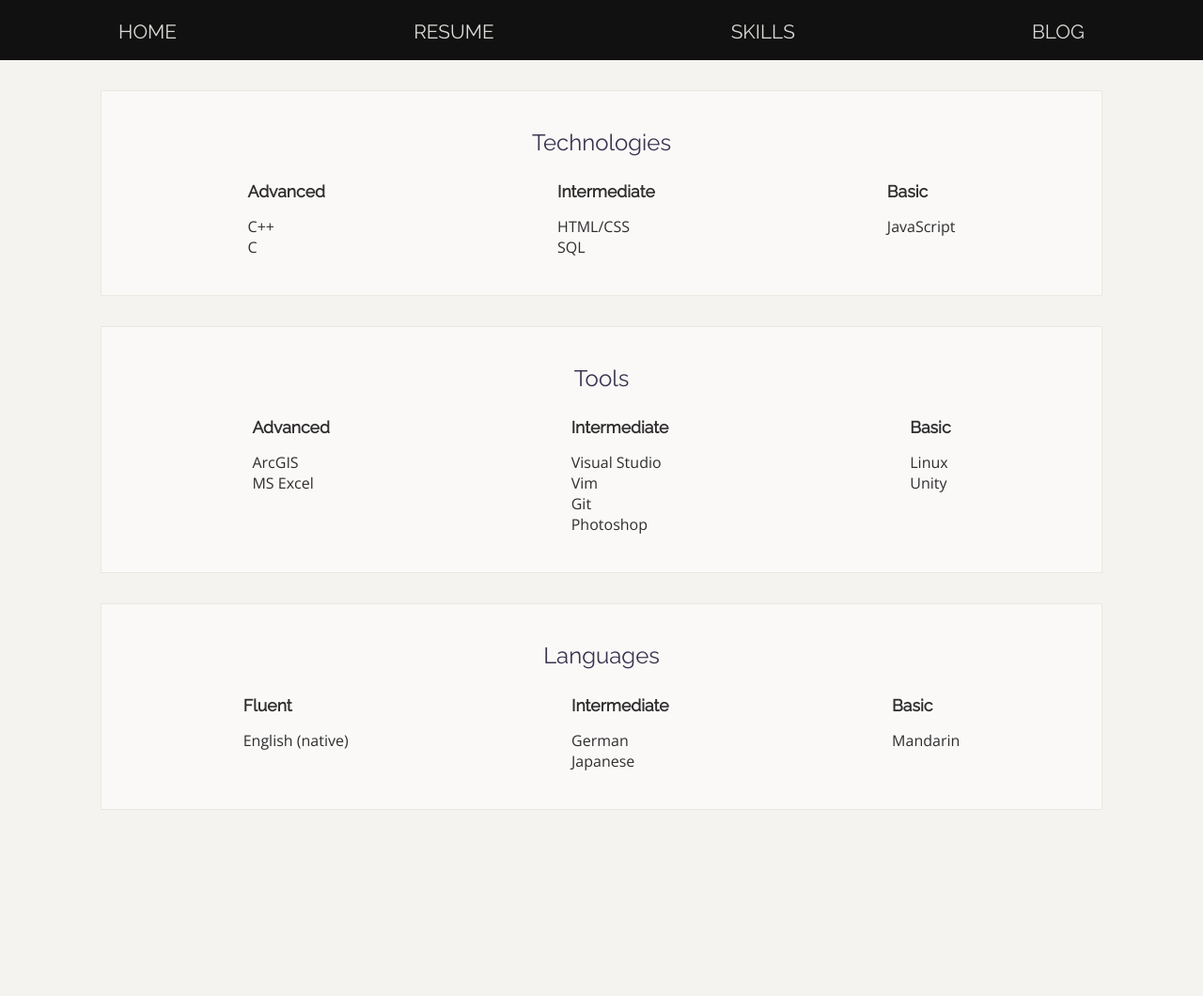
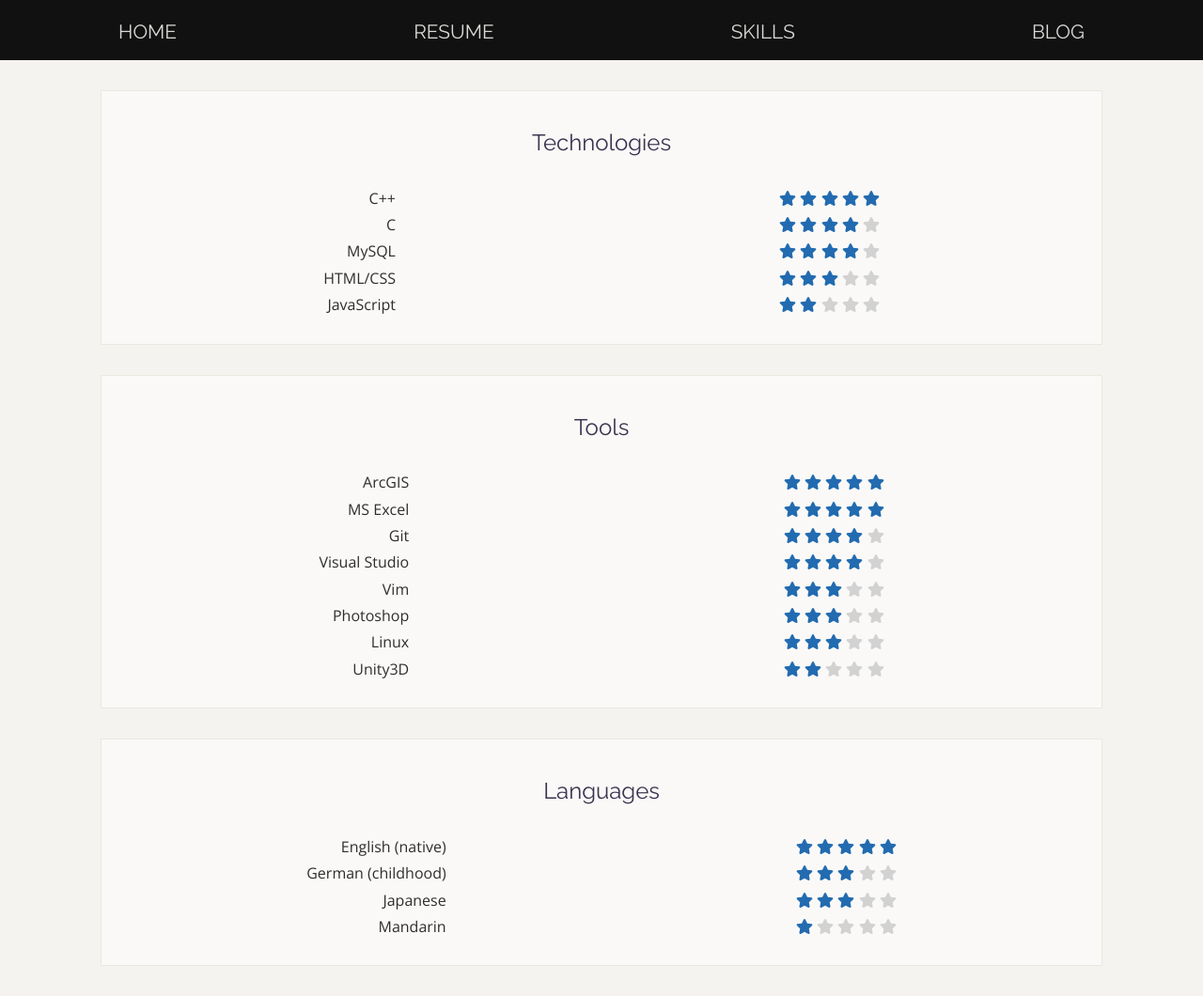
Before and after one commit to jessemckenna/jessemckenna.github.io, a Jekyll site: the page skills.html, which Jekyll copies as it is, in a window 1280 px wide. Shown: the whole page at 94% size. Built offline with Jekyll 4.4.1, drawn with Linux system fonts in a browser that asks for light colours; before the commit the page ends 900 px from its top, so only the background shows below that.

Commit message:
Change Skills page layout to use star ratings

```diff
--- a/main.css
+++ b/main.css
@@ -148,6 +148,14 @@ hr {
 	color: #646362;
 }
 
+.star-on * {
+	color: #226BB0;
+}
+
+.star-off * {
+	color: #D2D2D2;
+}
+
 .box {
 	margin-left: auto;
 	margin-right: auto;
@@ -189,6 +197,10 @@ hr {
 	justify-content: space-around;
 }
 
+.skills-left {
+	text-align: right;
+}
+/*
 .scroll-box {
 	height: 200px;
 	width: 75%;
@@ -208,7 +220,7 @@ hr {
 	font-family: monospace;
 	color: #555555;
 }
-
+*/
 .logo {
 	width: 64px;
 	height: 64px;
--- a/skills.html
+++ b/skills.html
@@ -19,78 +19,223 @@
 <section class="box">
 	<h2>Technologies</h2>
 	<div class="skills">
-		<div>
-			<h3>Advanced</h3>
-			<ul>
-				<li>C++</li>
-				<li>C</li>
-			</ul>
+		<div class="skills-left">
+			<p>C++</p>
+			<p>C</p>
+			<p>MySQL</p>
+			<p>HTML/CSS</p>
+			<p>JavaScript</p>
 		</div>
 		<div>
-			<h3>Intermediate</h3>
-			<ul>
-				<li>HTML/CSS</li>
-				<li>SQL</li>
-			</ul>
-		</div>
-		<div>
-			<h3>Basic</h3>
-			<ul>
-				<li>JavaScript</li>
-				<li></li>
-			</ul>
+			<p>
+				<span class="star-on">
+					<i class="fas fa-star"></i>
+					<i class="fas fa-star"></i>
+					<i class="fas fa-star"></i>
+					<i class="fas fa-star"></i>
+					<i class="fas fa-star"></i>
+				</span>
+			</p>
+			<p>
+				<span class="star-on">
+					<i class="fas fa-star"></i>
+					<i class="fas fa-star"></i>
+					<i class="fas fa-star"></i>
+					<i class="fas fa-star"></i>
+				</span>
+				<span class="star-off">
+					<i class="fas fa-star"></i>
+				</span>
+			</p>
+			<p>
+				<span class="star-on">
+					<i class="fas fa-star"></i>
+					<i class="fas fa-star"></i>
+					<i class="fas fa-star"></i>
+					<i class="fas fa-star"></i>
+				</span>
+				<span class="star-off">
+					<i class="fas fa-star"></i>
+				</span>
+			</p>
+			<p>
+				<span class="star-on">
+					<i class="fas fa-star"></i>
+					<i class="fas fa-star"></i>
+					<i class="fas fa-star"></i>
+				</span>
+				<span class="star-off">
+					<i class="fas fa-star"></i>
+					<i class="fas fa-star"></i>
+				</span>
+			</p>
+			<p>
+				<span class="star-on">
+					<i class="fas fa-star"></i>
+					<i class="fas fa-star"></i>
+				</span>
+				<span class="star-off">
+					<i class="fas fa-star"></i>
+					<i class="fas fa-star"></i>
+					<i class="fas fa-star"></i>
+				</span>
+			</p>
 		</div>
 	</div>
 </section>
 <section class="box">
 	<h2>Tools</h2>
 	<div class="skills">
-		<div>
-			<h3>Advanced</h3>
-			<ul>
-				<li>ArcGIS</li>
-				<li>MS Excel</li>
-			</ul>
+		<div class="skills-left">
+			<p>ArcGIS</p>
+			<p>MS Excel</p>
+			<p>Git</p>
+			<p>Visual Studio</p>
+			<p>Vim</p>
+			<p>Photoshop</p>
+			<p>Linux</p>
+			<p>Unity3D</p>
 		</div>
 		<div>
-			<h3>Intermediate</h3>
-			<ul>
-				<li>Visual Studio</li>
-				<li>Vim</li>
-				<li>Git</li>
-				<li>Photoshop</li>
-			</ul>
-		</div>
-		<div>
-			<h3>Basic</h3>
-			<ul>
-				<li>Linux</li>
-				<li>Unity</li>
-			</ul>
+			<p>
+				<span class="star-on">
+					<i class="fas fa-star"></i>
+					<i class="fas fa-star"></i>
+					<i class="fas fa-star"></i>
+					<i class="fas fa-star"></i>
+					<i class="fas fa-star"></i>
+				</span>
+			</p>
+			<p>
+				<span class="star-on">
+					<i class="fas fa-star"></i>
+					<i class="fas fa-star"></i>
+					<i class="fas fa-star"></i>
+					<i class="fas fa-star"></i>
+					<i class="fas fa-star"></i>
+				</span>
+			</p>
+			<p>
+				<span class="star-on">
+					<i class="fas fa-star"></i>
+					<i class="fas fa-star"></i>
+					<i class="fas fa-star"></i>
+					<i class="fas fa-star"></i>
+				</span>
+				<span class="star-off">
+					<i class="fas fa-star"></i>
+				</span>
+			</p>
+			<p>
+				<span class="star-on">
+					<i class="fas fa-star"></i>
+					<i class="fas fa-star"></i>
+					<i class="fas fa-star"></i>
+					<i class="fas fa-star"></i>
+				</span>
+				<span class="star-off">
+					<i class="fas fa-star"></i>
+				</span>
+			</p>
+			<p>
+				<span class="star-on">
+					<i class="fas fa-star"></i>
+					<i class="fas fa-star"></i>
+					<i class="fas fa-star"></i>
+				</span>
+				<span class="star-off">
+					<i class="fas fa-star"></i>
+					<i class="fas fa-star"></i>
+				</span>
+			</p>
+			<p>
+				<span class="star-on">
+					<i class="fas fa-star"></i>
+					<i class="fas fa-star"></i>
+					<i class="fas fa-star"></i>
+				</span>
+				<span class="star-off">
+					<i class="fas fa-star"></i>
+					<i class="fas fa-star"></i>
+				</span>
+			</p>
+			<p>
+				<span class="star-on">
+					<i class="fas fa-star"></i>
+					<i class="fas fa-star"></i>
+					<i class="fas fa-star"></i>
+				</span>
+				<span class="star-off">
+					<i class="fas fa-star"></i>
+					<i class="fas fa-star"></i>
+				</span>
+			</p>
+			<p>
+				<span class="star-on">
+					<i class="fas fa-star"></i>
+					<i class="fas fa-star"></i>
+				</span>
+				<span class="star-off">
+					<i class="fas fa-star"></i>
+					<i class="fas fa-star"></i>
+					<i class="fas fa-star"></i>
+				</span>
+			</p>
 		</div>
 	</div>
 </section>
 <section class="box">
 	<h2>Languages</h2>
 	<div class="skills">
-		<div>
-			<h3>Fluent</h3>
-			<ul>
-				<li>English (native)</li>
-			</ul>
+		<div class="skills-left">
+			<p>English (native)</p>
+			<p>German (childhood)</p>
+			<p>Japanese</p>
+			<p>Mandarin</p>
 		</div>
 		<div>
-			<h3>Intermediate</h3>
-			<ul>
-				<li>German</li>
-				<li>Japanese</li>
-			</ul>
-		</div>
-		<div>
-			<h3>Basic</h3>
-			<ul>
-				<li>Mandarin</li>
-			</ul>
+			<p>
+				<span class="star-on">
+					<i class="fas fa-star"></i>
+					<i class="fas fa-star"></i>
+					<i class="fas fa-star"></i>
+					<i class="fas fa-star"></i>
+					<i class="fas fa-star"></i>
+				</span>
+			</p>
+			<p>
+				<span class="star-on">
+					<i class="fas fa-star"></i>
+					<i class="fas fa-star"></i>
+					<i class="fas fa-star"></i>
+				</span>
+				<span class="star-off">
+					<i class="fas fa-star"></i>
+					<i class="fas fa-star"></i>
+				</span>
+			</p>
+			<p>
+				<span class="star-on">
+					<i class="fas fa-star"></i>
+					<i class="fas fa-star"></i>
+					<i class="fas fa-star"></i>
+				</span>
+				<span class="star-off">
+					<i class="fas fa-star"></i>
+					<i class="fas fa-star"></i>
+				</span>
+			</p>
+			<p>
+				<span class="star-on">
+					<i class="fas fa-star"></i>
+				</span>
+				<span class="star-off">
+					<i class="fas fa-star"></i>
+					<i class="fas fa-star"></i>
+					<i class="fas fa-star"></i>
+					<i class="fas fa-star"></i>
+				</span>
+			</p>
 		</div>
 	</div>
 </section>
```
Also changed, not shown: 8 other files.
